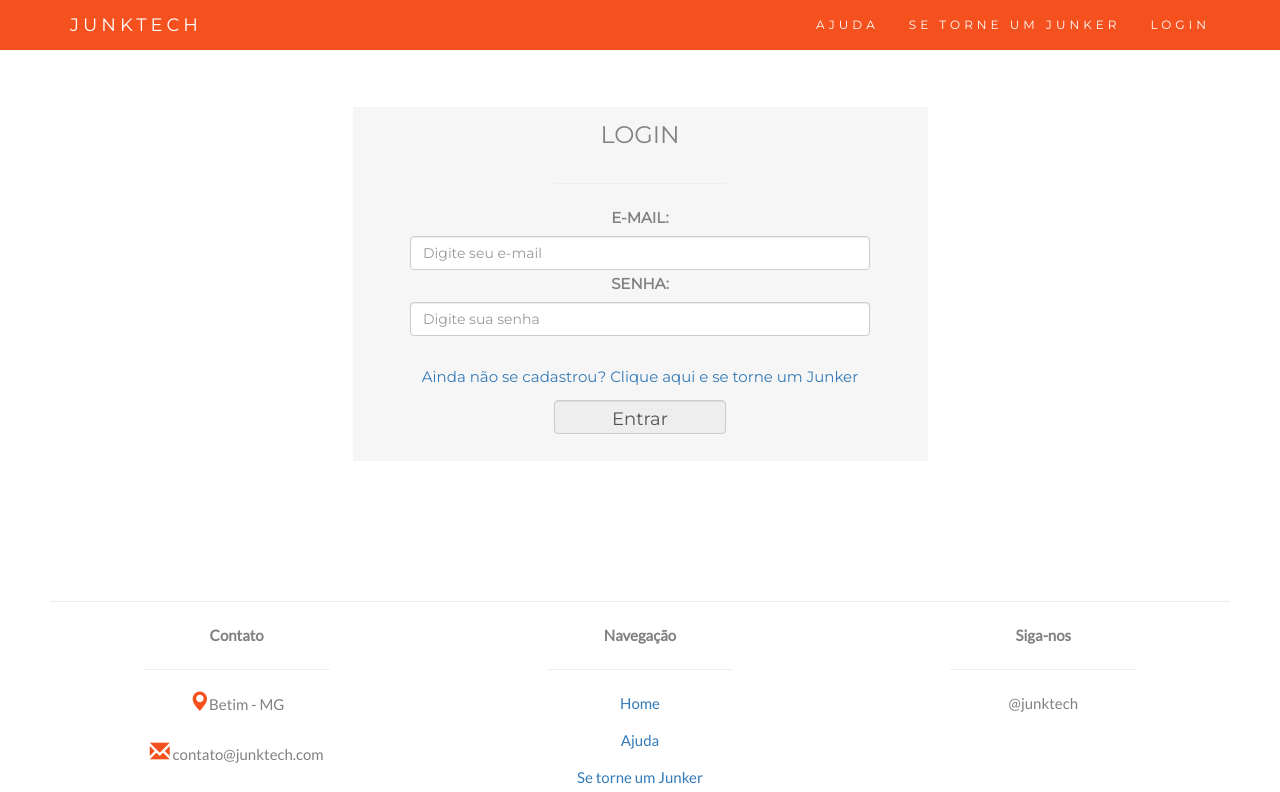
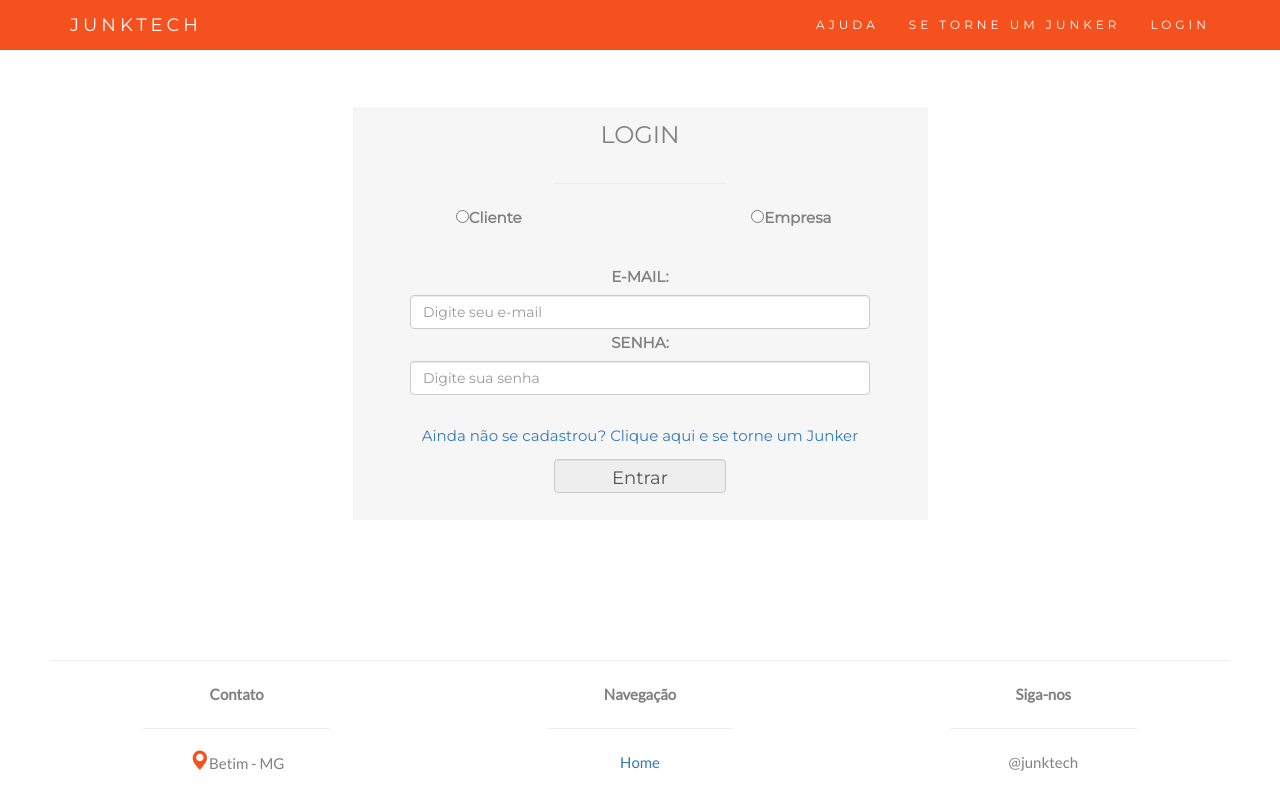
Before and after one commit to artbatistat/JunkTech, a React (Create React App) app: page /login in a window 1280 px wide. Shown: the top 792 px of the page. Built offline with nearby package versions, Linux system fonts and the light colour scheme; a web font is replaced by a local one.

Commit message:
update (Login HTTP: OK | SignIn HTTP : OK )

```diff
--- a/package.json
+++ b/package.json
@@ -18,6 +18,7 @@
     "react-dom": "^18.3.1",
     "react-router-dom": "^6.28.0",
     "react-scripts": "^5.0.1",
+    "react-simple-chatbot": "^0.6.1",
     "web-vitals": "^2.1.4"
   },
   "scripts": {
--- a/src/pages/Help.js
+++ /dev/null
@@ -1,12 +0,0 @@
-import PageFooter from "../layout/PageFooter";
-import PageNavegation from "../layout/PageNavegation";
-
-export const Help = () => {
-    return(
-        <>
-        <PageNavegation></PageNavegation>
-        <br/><h1>Help Page</h1>
-        <PageFooter></PageFooter>
-        </>
-    )
-}
--- /dev/null
+++ b/src/pages/Help/chatbot.js
@@ -0,0 +1,50 @@
+import React from "react";
+import ChatBot from "react-simple-chatbot";
+import { ThemeProvider } from "styled-components";
+
+const theme = {
+  background: "#f5f8fb",
+  fontFamily: "Arial, Helvetica, sans-serif",
+  headerBgColor: "#0078d7",
+  headerFontColor: "#fff",
+  headerFontSize: "15px",
+  botBubbleColor: "#0078d7",
+  botFontColor: "#fff",
+  userBubbleColor: "#fff",
+  userFontColor: "#4a4a4a",
+};
+
+const steps = [
+  {
+    id: "1",
+    message: "Olá! Como posso ajudar você?",
+    trigger: "2",
+  },
+  {
+    id: "2",
+    options: [
+      { value: "problema", label: "Tenho um problema", trigger: "3" },
+      { value: "informacao", label: "Preciso de informações", trigger: "4" },
+    ],
+  },
+  {
+    id: "3",
+    message: "Por favor, descreva seu problema.",
+    end: true,
+  },
+  {
+    id: "4",
+    message: "Sobre o que você gostaria de saber?",
+    end: true,
+  },
+];
+
+const HelpChatbot = () => {
+  return (
+    <ThemeProvider theme={theme}>
+      <ChatBot steps={steps} />
+    </ThemeProvider>
+  );
+};
+
+export default HelpChatbot;
--- /dev/null
+++ b/src/pages/Help/index.js
@@ -0,0 +1,21 @@
+import PageFooter from "../../layout/PageFooter";
+import PageNavegation from "../../layout/PageNavegation";
+import HelpChatbot from "./chatbot";
+
+export const Help = () => {
+    return(
+        <>
+        <PageNavegation></PageNavegation>
+
+        <div class="container">
+            <div class="row">
+            <h1>Help Page</h1>
+            <HelpChatbot/>
+
+            </div>
+        </div>
+
+        <PageFooter></PageFooter>
+        </>
+    )
+}
--- a/src/pages/Login/index.js
+++ b/src/pages/Login/index.js
@@ -15,10 +15,13 @@ export const Login = () => {
     const [email, setEmail] = useState('');
     const [pwd, setPwd] = useState('');
     const [validPwd, setValidPwd] = useState(false);
+    const [checkPwd,setCheckPwd] = useState(false);
+    const [checkFocus, setCheckFocus] = useState(false);
+    const [userType, setUserType] = useState(null);
+
     const [errMsg, setErrMsg] = useState('');
     const [loading, setLoading] = useState(false);
-    const [checkPwd,setCheckPwd] = useState(false);
-    const [checkFocus, setCheckFocus] = useState(false);
+
 
     useEffect(() =>{
         const result = PWD_REGEX.test(pwd);;
@@ -31,7 +34,7 @@ export const Login = () => {
     },[pwd])
 
     const handleSubmit = async (e) => {
-        if(!validPwd || !"pedrolara123@"){
+        if(!validPwd){
             setErrMsg("Senha inválida. Tente novamente.");
             e.preventDefault();
         }else{
@@ -66,6 +69,33 @@ export const Login = () => {
                             {errMsgPOST && <p style={{ color: "red" }}>{errMsgPOST}</p>}
                             {errMsg && !validPwd &&<p style={{ color: "red" }}>{errMsg}</p>}
                             <form>
+                            <div className="row">
+                                <div className="col-sm-6">
+                                    <input
+                                    type="radio"
+                                    id="client"
+                                    name="user_type"
+                                    className="radiobox"
+                                    value={0}
+                                    onChange={(e) => setUserType(parseInt(e.target.value, 10))}
+                                    required
+                                    />
+                                    <label htmlFor="client">Cliente</label>
+                                </div>
+                                <div className="col-sm-6">
+                                    <input
+                                    type="radio"
+                                    id="enterprise"
+                                    name="user_type"
+                                    className="radiobox"
+                                    value={1}
+                                    onChange={(e) => setUserType(parseInt(e.target.value, 10))}
+                                    required
+                                    />
+                                    <label htmlFor="enterprise">Empresa</label>
+                                </div>
+                            </div>
+                            <br/>
                             <label htmlFor="email">E-MAIL:</label>
                                 <input
                                     type="email"
--- a/src/pages/Login/login.css
+++ b/src/pages/Login/login.css
@@ -1,10 +1,9 @@
-.signInGoogle {
-    background-color: white;
-
-}
 .offscreen{
     display: none;
 }
 .instructions{
     display: block;
 }
+.radiobox{
+    transform: scale(0.2);
+}
```
Also changed, not shown: 1 other file (tests, documents, lock files or other folders).
